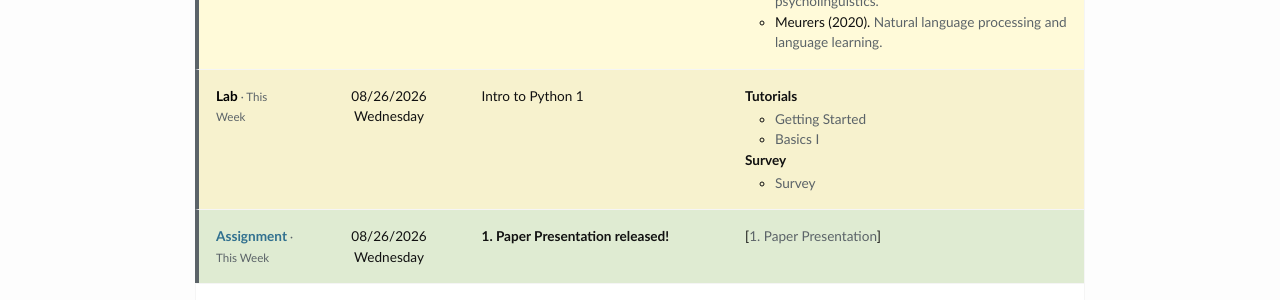
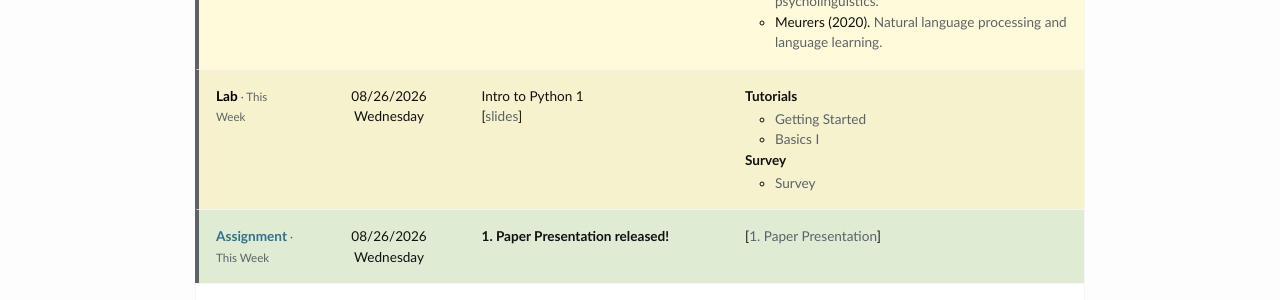
Before and after one commit to hksung/Fall26_SLS775, a Jekyll site: the page built from schedule.md, in a window 1280 px wide. Shown: the part 447-747 px from the top of the page. Built offline with Jekyll 4.4.1, drawn with Linux system fonts in a browser that asks for light colours; nearby versions of some CDN libraries.

Commit message:
updated2

```diff
--- a/_includes/schedule_row_tutorial.html
+++ b/_includes/schedule_row_tutorial.html
@@ -3,5 +3,10 @@
     {{ event.date | date: site.dateformat }}
     <br class="date-spliter"/>{{ event.date | date: "%A" }}
 </div>
-<div class="col col-2" data-label="Description">{{ include.event.description }}</div>
+<div class="col col-2" data-label="Description">
+    {{ include.event.description }}
+    <div class="schedule-lecture-links">
+    {% include lecture_links.html lecture=include.event %}
+    </div>
+</div>
 <div class="col col-4 markdown-content" data-label="Course Material">{{ include.event.content }}</div>
```
Also changed, not shown: 1 other file.
